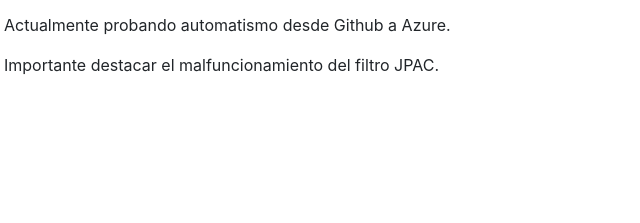
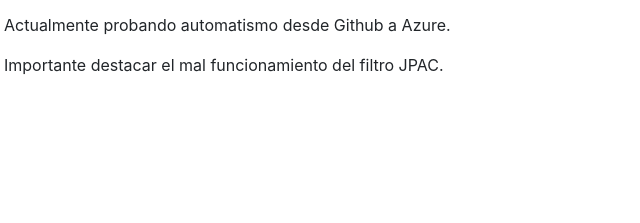
Before and after one commit to jigamagit/jigamasite, a website: page index.html in a window 1280 px wide. Shown: the part 164-387 px from the top of the page, 252-892 px from the left. Drawn offline with Linux system fonts and the light colour scheme.

Commit message:
Update index.html

```diff
--- a/index.html
+++ b/index.html
@@ -74,7 +74,7 @@
         <h1 class="mt-4">Web de Lord NurMarOk</h1>
         <p>Este sitio se ha creado para realizar pruebas de desarrollo HTML.</p>
 		<p>Actualmente probando automatismo desde Github a Azure.</p>
-		<p>Importante destacar el malfuncionamiento del filtro JPAC.</p>
+		<p>Importante destacar el mal funcionamiento del filtro JPAC.</p>
 
          <!--<p>Make sure to keep all page content within the <code>#page-content-wrapper</code>. The top navbar is optional, and just for demonstration. Just create an element with the <code>#menu-toggle</code> ID which will toggle the menu when clicked.</p>-->
       </div>
```
